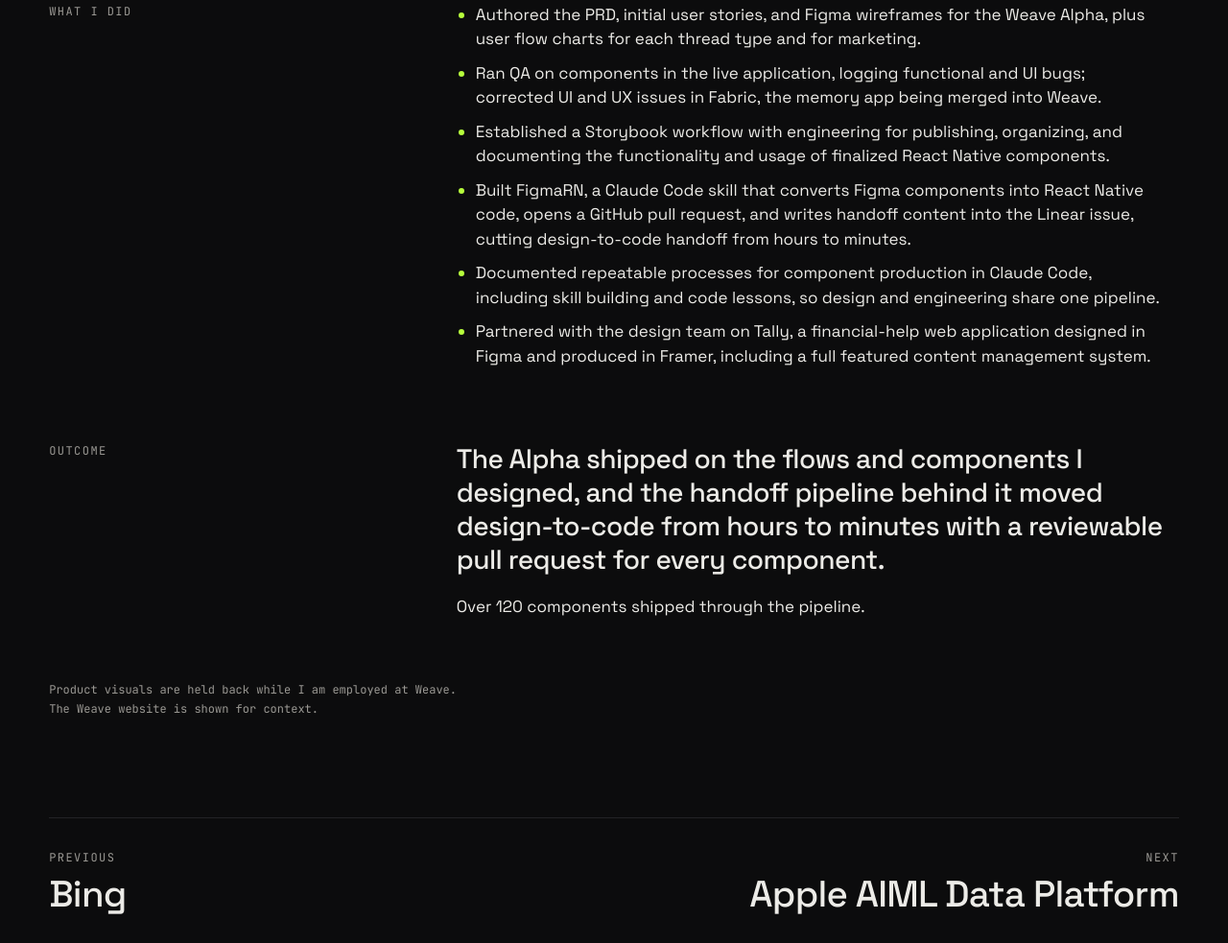
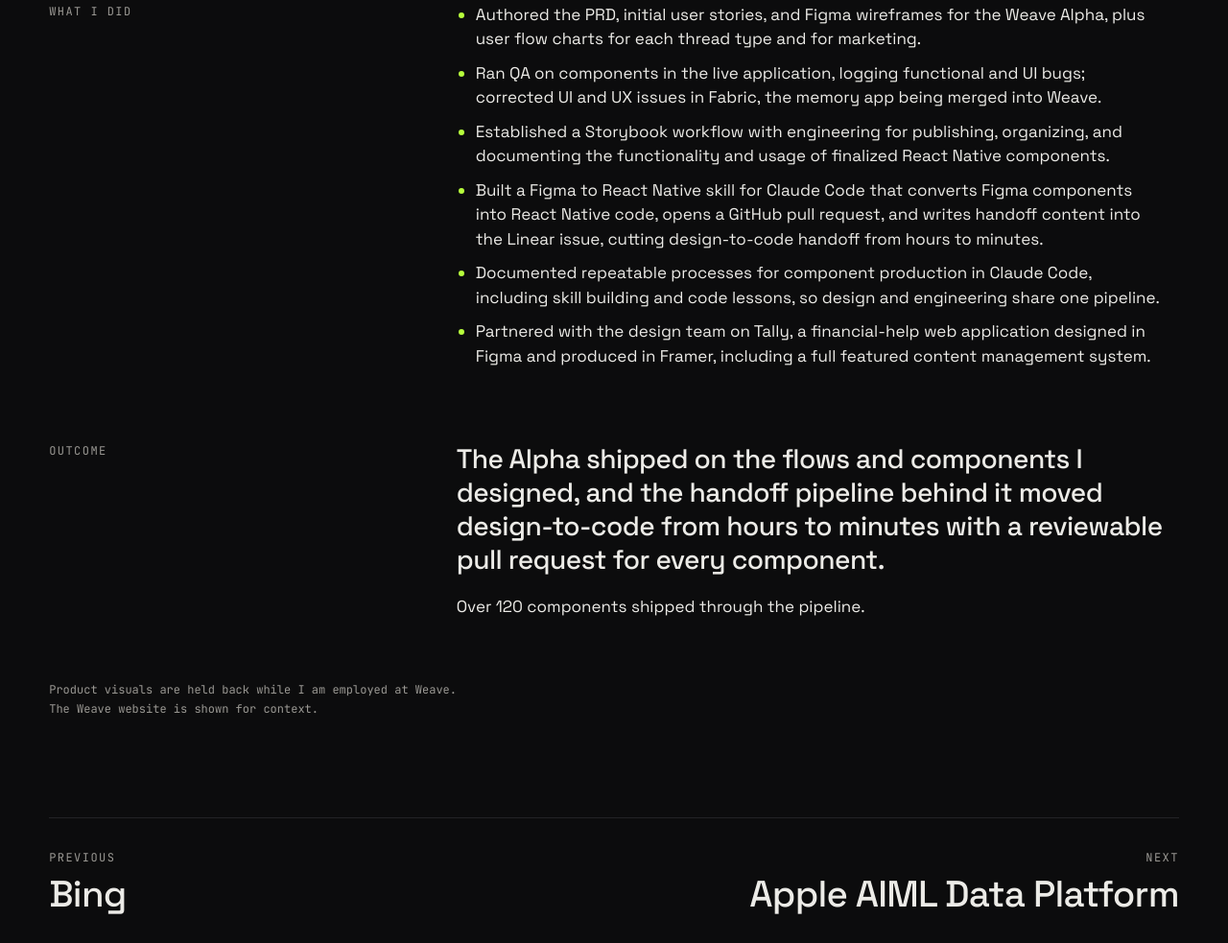
Before and after one commit to AtomTacoma/allentompkins.com, a plain HTML site: page weave.html in a window 1280 px wide. Shown: the part 1669-2652 px from the top of the page at 96% size. Drawn offline with Linux system fonts and the light colour scheme.

Commit message:
Rename FigmaRN to Figma to React Native skill

```diff
--- a/weave.html
+++ b/weave.html
@@ -225,7 +225,7 @@
 
     <figure class="figure in" style="--d: 700ms; margin: 0;"><img src="img/weave-1.jpg?v=20261006193336" alt="Weave Fabric landing page: AI is smart about everything, except you"><figcaption><span>Weave Fabric: a personal memory layer for AI</span><a href="https://weave.cloud/" target="_blank" rel="noopener" style="color: var(--ink-2);">weave.cloud</a></figcaption></figure>
     <section class="cs-section reveal"><div class="label">Overview</div><div class="body"><p class="lead">A small team building an AI-native product from zero. The job was to define what the first release was, design it, and get it into the app without the usual handoff tax.</p><p>I joined at the Alpha and owned the design side of that: the PRD and user stories that framed the release, the flows and wireframes for each thread type, QA on what shipped, and the Storybook and Claude Code pipeline that let engineering build from production-ready components instead of pictures of them.</p></div></section>
-    <section class="cs-section reveal"><div class="label">What I did</div><div class="body"><ul><li>Authored the PRD, initial user stories, and Figma wireframes for the Weave Alpha, plus user flow charts for each thread type and for marketing.</li><li>Ran QA on components in the live application, logging functional and UI bugs; corrected UI and UX issues in Fabric, the memory app being merged into Weave.</li><li>Established a Storybook workflow with engineering for publishing, organizing, and documenting the functionality and usage of finalized React Native components.</li><li>Built FigmaRN, a Claude Code skill that converts Figma components into React Native code, opens a GitHub pull request, and writes handoff content into the Linear issue, cutting design-to-code handoff from hours to minutes.</li><li>Documented repeatable processes for component production in Claude Code, including skill building and code lessons, so design and engineering share one pipeline.</li><li>Partnered with the design team on Tally, a financial-help web application designed in Figma and produced in Framer, including a full featured content management system.</li></ul></div></section>
+    <section class="cs-section reveal"><div class="label">What I did</div><div class="body"><ul><li>Authored the PRD, initial user stories, and Figma wireframes for the Weave Alpha, plus user flow charts for each thread type and for marketing.</li><li>Ran QA on components in the live application, logging functional and UI bugs; corrected UI and UX issues in Fabric, the memory app being merged into Weave.</li><li>Established a Storybook workflow with engineering for publishing, organizing, and documenting the functionality and usage of finalized React Native components.</li><li>Built a Figma to React Native skill for Claude Code that converts Figma components into React Native code, opens a GitHub pull request, and writes handoff content into the Linear issue, cutting design-to-code handoff from hours to minutes.</li><li>Documented repeatable processes for component production in Claude Code, including skill building and code lessons, so design and engineering share one pipeline.</li><li>Partnered with the design team on Tally, a financial-help web application designed in Figma and produced in Framer, including a full featured content management system.</li></ul></div></section>
     <section class="cs-section reveal"><div class="label">Outcome</div><div class="body"><p class="lead">The Alpha shipped on the flows and components I designed, and the handoff pipeline behind it moved design-to-code from hours to minutes with a reviewable pull request for every component.</p><p>Over 120 components shipped through the pipeline.</p></div></section>
     <p class="nda-cap reveal">Product visuals are held back while I am employed at Weave.<br>The Weave website is shown for context.</p>
 
```
